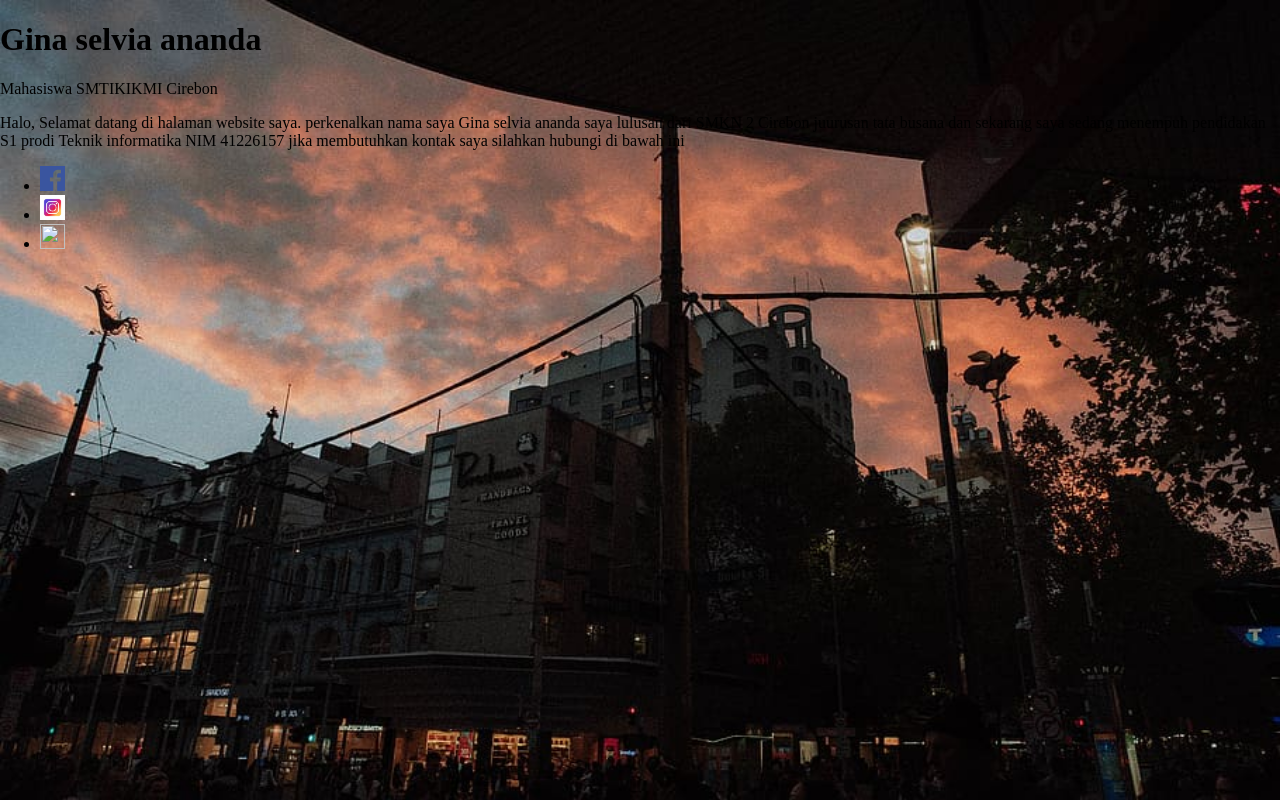
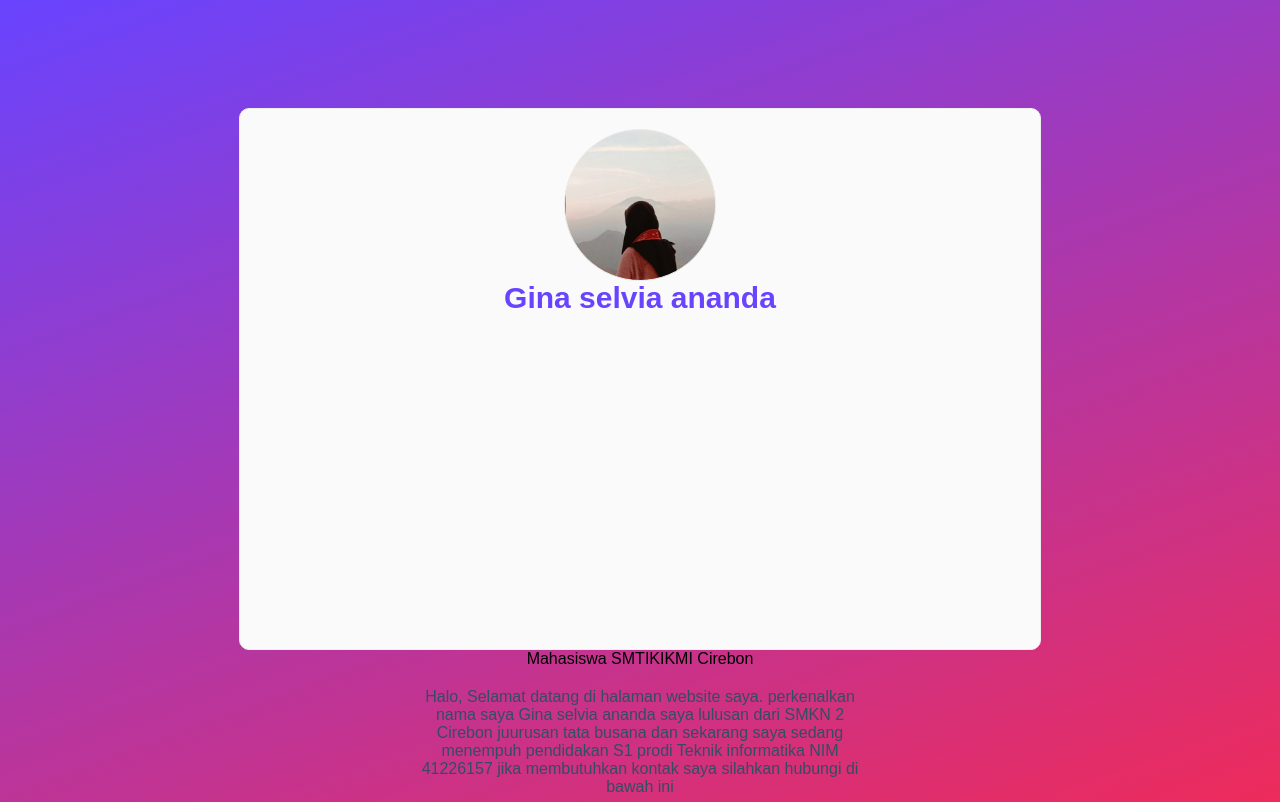
Before and after one commit to ginaselvia/ginaa, a plain HTML site: page index.html in a window 1280 px wide. Shown: the top 802 px of the page. Drawn offline with Linux system fonts and the light colour scheme.

Commit message:
Add files via upload

```diff
--- a/style.css
+++ b/style.css
@@ -1,70 +1,54 @@
+
+@import url(http: //fonts.googleapis.com/css/family=Quicksand: 400,500&subset=latin-ext);
 body {
-	background-image: url(sg.jpg);
-	background-size: 100% 100%;
-	margin: auto;
-	background-attachment: fixed;
-	background-repeat: no-repeat;
+	padding: 100px;
+	background-image: linear-gradient(-20deg, #ff2846 0%, #6944ff 100%);
+	text-align: center;
+	font-family: 'Quicksand', sans-serif;
 }
-.menu {
-	font-family: tahoma;
-	font-weight: bold;
-	height: 70px;
-	width: 100%;
-	background: black;
-	border-radius: 5px;
-	font-size: 15px;
+ul {
+	margin-left: -45px;
 }
-label{
-	font-family: comic sans ms;
-	font-size: 20pt;
-	color: white;
-	margin: 10px;
-	padding: 5px;
-	float: left;
-}
-
-.menu ul {
-	margin: 0px;
-	padding: 5px;
-	background: none;
-	display: block;
-	float: right;
-}
-
-.menu ul li {
+li {
 	list-style: none;
 	display: inline-block;
 }
-.menu ul li a {
-	display: block;
-	text-decoration: none;
-	padding: 20px;
-	color: #ddd;
+.main {
+	width: 800px;
+	height: 520px;
+	background-color: #fafafa;
+	margin: 0 auto;
+	padding-top: 20px;
+	border-radius: 10px;
+	border: 1px solid #eeeeee;
 }
-.menu ul li a:hover {
-	display: block;
-	color: green;
-	background: #222;
-	box-shadow: inset 0px 0px 5px #000;
+.img {
+	background-image: url(gina.jpg);
+	background-color: #eaeaea;
+	background-size: cover;
+	border-radius: 100px;
+	width: 150px;
+	height: 150px;
+	margin: 0 auto;
+	border: 1px solid #eaeaea;
 }
-.menu ul li .dropdown {
-	display: none;
+h1 {
+	text-align: center;
+	font-size: 30px;
+	margin: 0;
+	font-weight: bold;
+	color: #6944ff;
 }
-.menu ul li:hover .dropdown {
-	display: block;
-	background: black;
-	position: absolute;
-	padding: 10px;
+text {
+	text-align: center;
+	font-size: 15px;
+	margin: 0;
+	color: #324e63;
 }
-.menu ul li:hover .dropdown li {
-	display: block;
+p {
+	margin: 0 auto;
+	padding-top: 20px;
+	width: 450px;
+	height: auto;
+	color: #324e63;
 }
-.menu ul li:hover .dropdown li a {
-	padding: 10px;
-	border-radius: 5px;
-	margin-bottom: 5px;
-}
-.menu ul li:hover .dropdown li a:hover {
-	background: #222;
-	box-shadow: 0px 0px 5px #000;
-}
```
